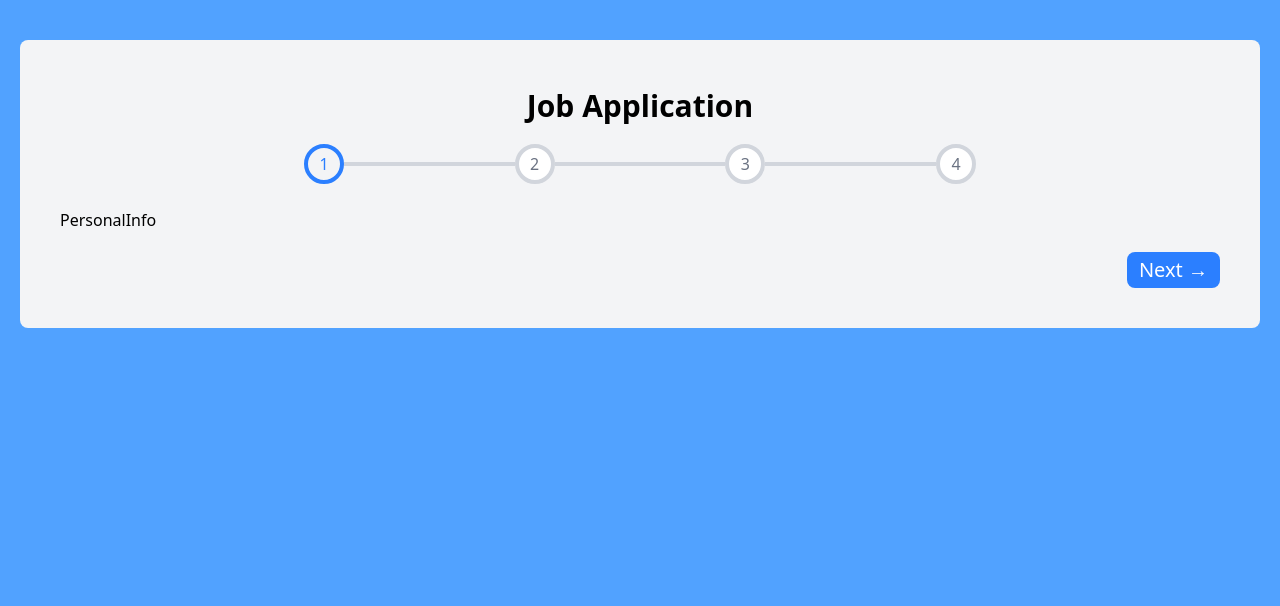
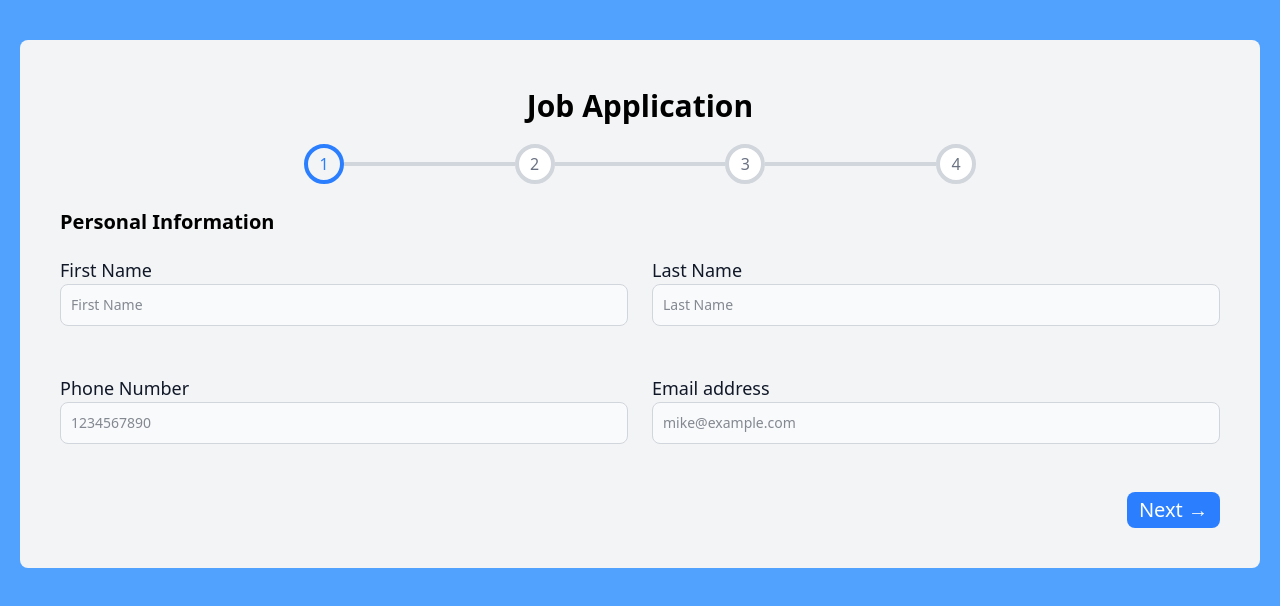
Before and after one commit to simotae14/nextjs-multi-step-form, a Next.js app: page / in a window 1280 px wide. Shown: the top 606 px of the page. Built offline with nearby package versions, Linux system fonts and the light colour scheme.

Commit message:
05: Create the PersonalInfo form with errors

```diff
--- a/components/PersonalInfo.tsx
+++ b/components/PersonalInfo.tsx
@@ -1,14 +1,140 @@
+import * as React from 'react';
 import useJobAppStore from '@/store';
+import { personalInfoSchema } from '@/validationSchema';
+import z from 'zod';
 
 function PersonalInfo() {
-	const { nextStep } = useJobAppStore();
+	const { nextStep, formData, setPersonalInfo } = useJobAppStore();
+
+	const [errors, setErrors] = React.useState<Record<string, string[] | undefined>>({});
+
+	const handleChange = (e: React.ChangeEvent<HTMLInputElement>) => {
+		setPersonalInfo({ [e.target.name]: e.target.value });
+	};
+
+	const validateAndNext = () => {
+		try {
+			personalInfoSchema.parse(formData.personalInfo);
+			setErrors({});
+			nextStep();
+		} catch (error: unknown) {
+			if (error instanceof z.ZodError) {
+				const flattenedErrors = error.flatten();
+				const fieldErrors = flattenedErrors.fieldErrors;
+				setErrors({
+					...fieldErrors,
+				});
+			}
+		}
+	};
+
 	return (
 		<div>
-			PersonalInfo
+			<h2 className="text-xl font-semibold">Personal Information</h2>
+			<div className="mt-5">
+				<div className="grid gap-6 mb-6 md:grid-cols-2">
+					<div>
+						<label className="text-lg font-medium text-gray-900" htmlFor="firstName">
+							First Name
+						</label>
+						<input
+							type="text"
+							name="firstName"
+							placeholder="First Name"
+							value={formData.personalInfo.firstName}
+							className="bg-gray-50 border border-gray-300 text-gray-900 text-sm rounded-lg block w-full p-2.5"
+							onChange={handleChange}
+							required
+						/>
+						{/* Error container with fixed height to prevent layout shift */}
+						<div className="min-h-[1.25rem] mt-1">
+							{errors?.firstName && (
+								<div className="text-sm text-red-600 space-y-1">
+									{errors.firstName.map((error, index) => (
+										<div key={index}>{error}</div>
+									))}
+								</div>
+							)}
+						</div>
+					</div>
+					<div>
+						<label className="text-lg font-medium text-gray-900" htmlFor="lastName">
+							Last Name
+						</label>
+						<input
+							type="text"
+							name="lastName"
+							placeholder="Last Name"
+							value={formData.personalInfo.lastName}
+							className="bg-gray-50 border border-gray-300 text-gray-900 text-sm rounded-lg block w-full p-2.5"
+							onChange={handleChange}
+							required
+						/>
+						{/* Error container with fixed height to prevent layout shift */}
+						<div className="min-h-[1.25rem] mt-1">
+							{errors?.lastName && (
+								<div className="text-sm text-red-600 space-y-1">
+									{errors.lastName.map((error, index) => (
+										<div key={index}>{error}</div>
+									))}
+								</div>
+							)}
+						</div>
+					</div>
+					<div>
+						<label className="text-lg font-medium text-gray-900" htmlFor="phone">
+							Phone Number
+						</label>
+						<input
+							type="text"
+							name="phone"
+							placeholder="1234567890"
+							value={formData.personalInfo.phone}
+							className="bg-gray-50 border border-gray-300 text-gray-900 text-sm rounded-lg block w-full p-2.5"
+							onChange={handleChange}
+							required
+						/>
+						{/* Error container with fixed height to prevent layout shift */}
+						<div className="min-h-[1.25rem] mt-1">
+							{errors?.phone && (
+								<div className="text-sm text-red-600 space-y-1">
+									{errors.phone.map((error, index) => (
+										<div key={index}>{error}</div>
+									))}
+								</div>
+							)}
+						</div>
+					</div>
+					<div>
+						<label className="text-lg font-medium text-gray-900" htmlFor="email">
+							Email address
+						</label>
+						<input
+							type="email"
+							name="email"
+							placeholder="mike@example.com"
+							value={formData.personalInfo.email}
+							className="bg-gray-50 border border-gray-300 text-gray-900 text-sm rounded-lg block w-full p-2.5"
+							onChange={handleChange}
+							required
+						/>
+						{/* Error container with fixed height to prevent layout shift */}
+						<div className="min-h-[1.25rem] mt-1">
+							{errors?.email && (
+								<div className="text-sm text-red-600 space-y-1">
+									{errors.email.map((error, index) => (
+										<div key={index}>{error}</div>
+									))}
+								</div>
+							)}
+						</div>
+					</div>
+				</div>
+			</div>
 			{/* buttons */}
 			<div className="flex justify-end mt-5">
 				<button
-					onClick={nextStep}
+					onClick={validateAndNext}
 					className="text-white bg-blue-500 px-3 py-1 rounded-lg text-lg sm:text-xl"
 				>
 					Next {'\u2192'}
```
